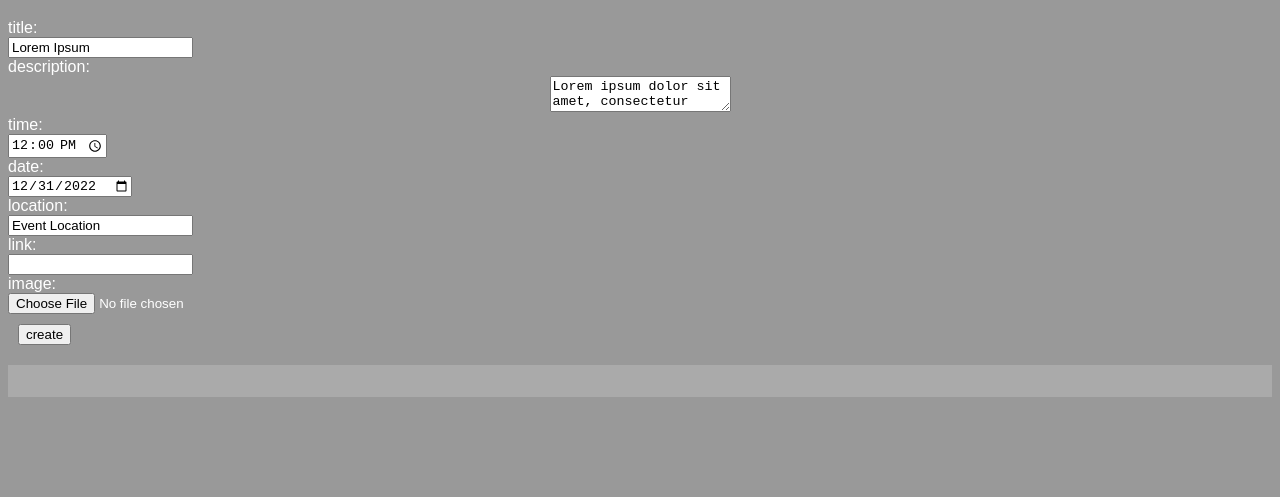
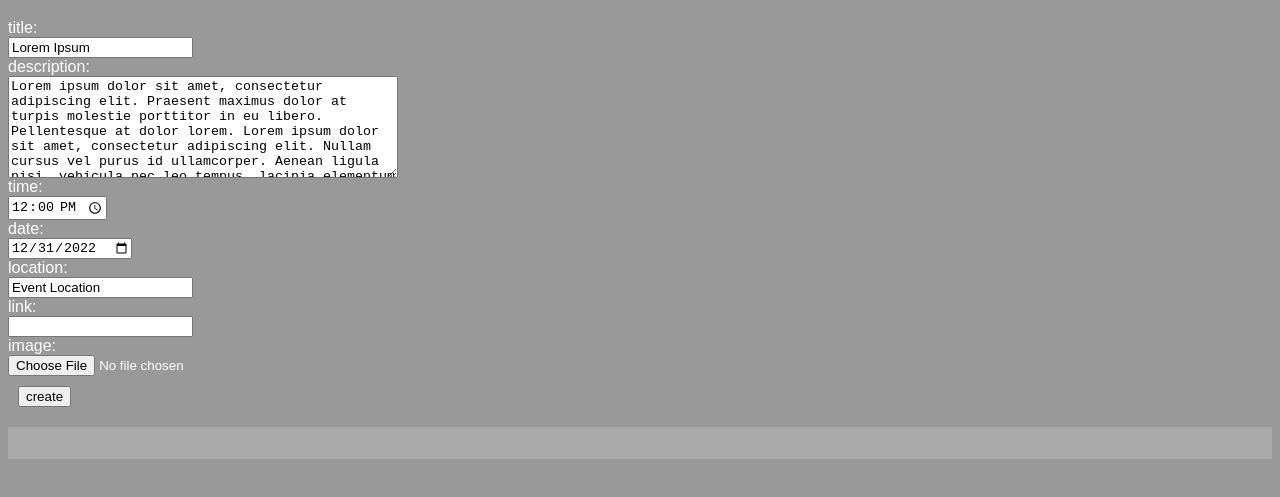
Before and after one commit to haj300/whenwhatwhere, a website: page public/pages/addEvent.html in a window 1280 px wide. Shown: the part 61-558 px from the top of the page. Drawn offline with Linux system fonts and the light colour scheme; no server answers.

Commit message:
Update eventForm styling in style.css

```diff
--- a/public/css/style.css
+++ b/public/css/style.css
@@ -27,7 +27,7 @@ button {
   margin: 0 auto;
 }
 
-#eventForm :is(label, input) {
+#eventForm :is(label, input, textarea) {
   display: block;
   text-align: start;
 }
@@ -77,3 +77,8 @@ button {
   margin-bottom: 0.5rem;
   cursor: pointer;
 }
+
+.description {
+  min-height: 6rem;
+  min-width: 24rem;
+}
```
